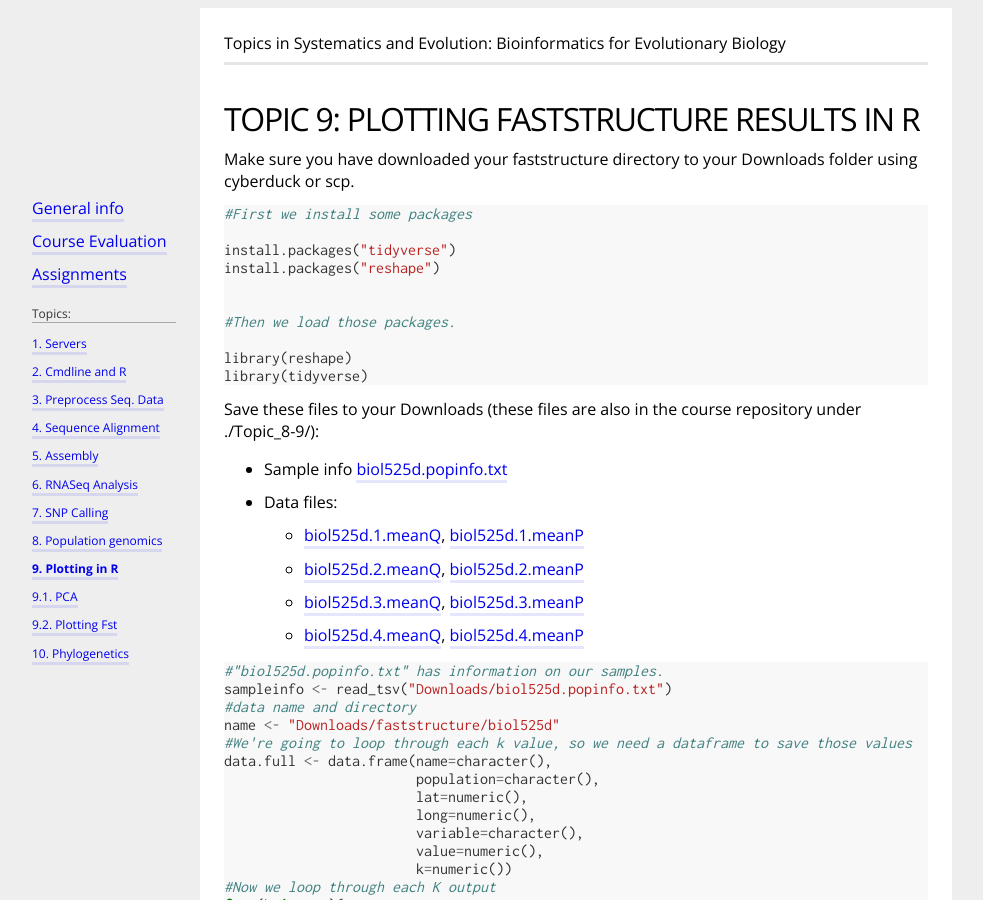
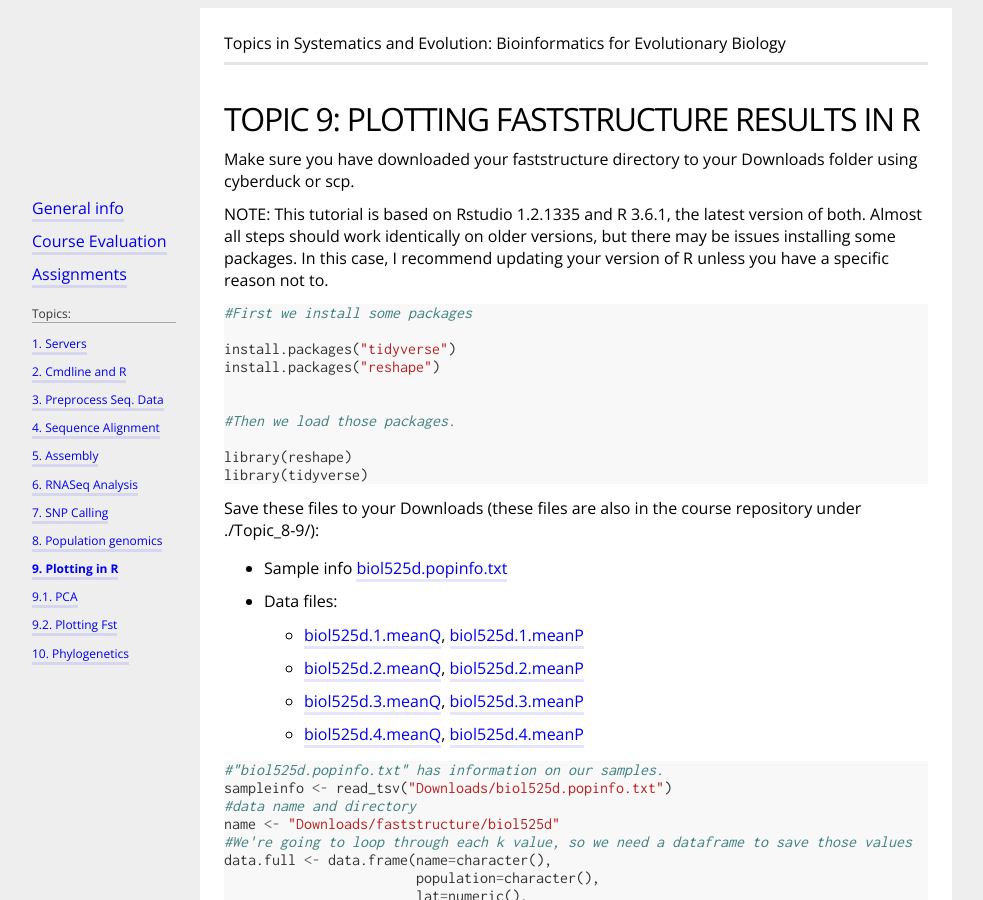
Before and after one commit to owensgl/biol525D, a Jekyll site: the page built from Topic_8-9/plotting_structure.md, in a window 1280 px wide and 900 px high. Shown: the whole window, without its empty margins (64-1047 px from the left). Built offline with Jekyll 4.4.1, drawn with Linux system fonts in a browser that asks for light colours; our own code applies the rules of GitHub Pages for plain Markdown files.

Commit message:
Update plotting_structure.md

````diff
--- a/Topic_8-9/plotting_structure.md
+++ b/Topic_8-9/plotting_structure.md
@@ -6,6 +6,8 @@ datafiles: [1,2,3,4]
 ---
 
 Make sure you have downloaded your faststructure directory to your Downloads folder using cyberduck or scp.
+
+NOTE: This tutorial is based on Rstudio 1.2.1335 and R 3.6.1, the latest version of both. Almost all steps should work identically on older versions, but there may be issues installing some packages. In this case, I recommend updating your version of R unless you have a specific reason not to.
 
 ``` r
 #First we install some packages
````
